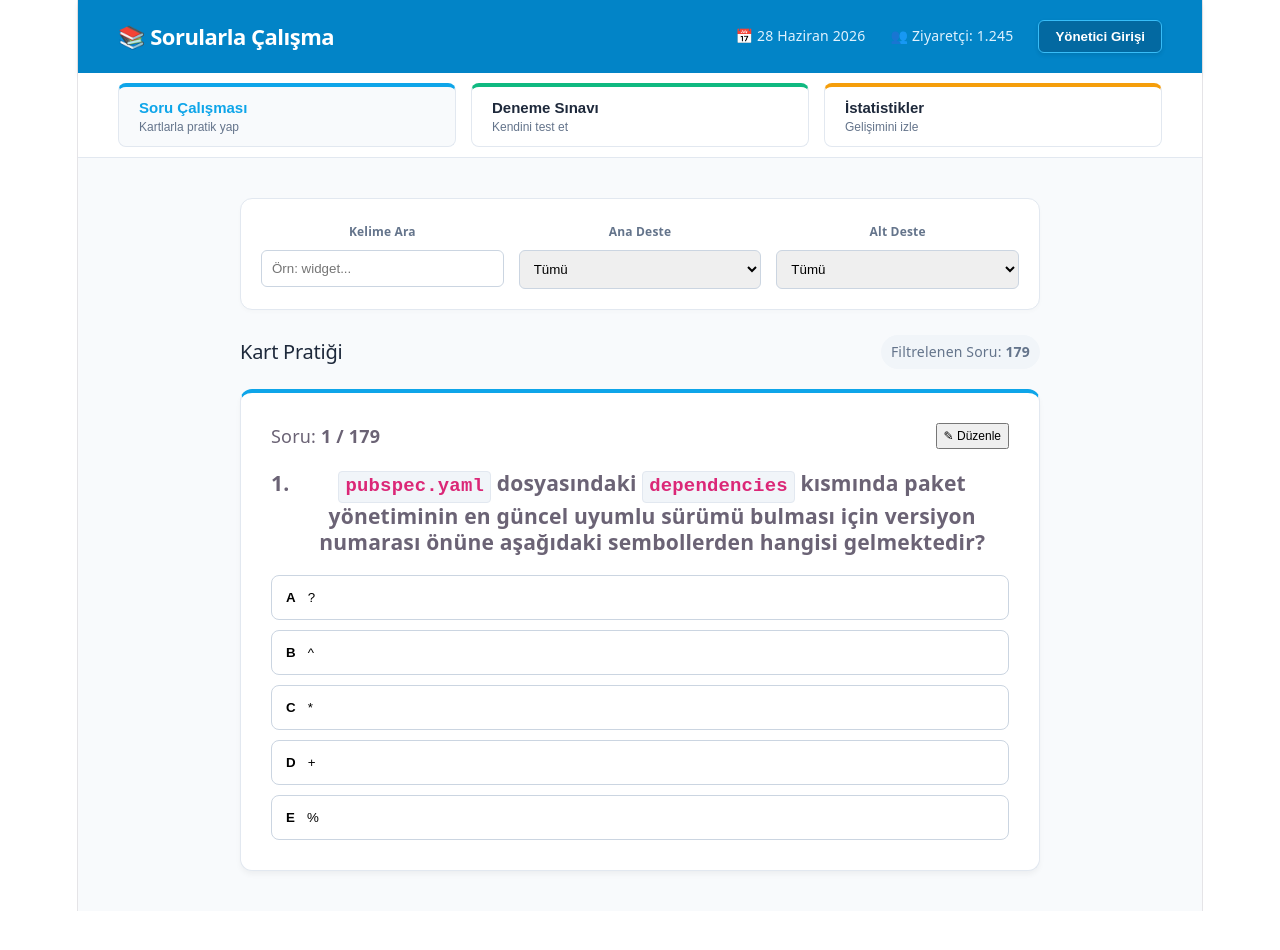
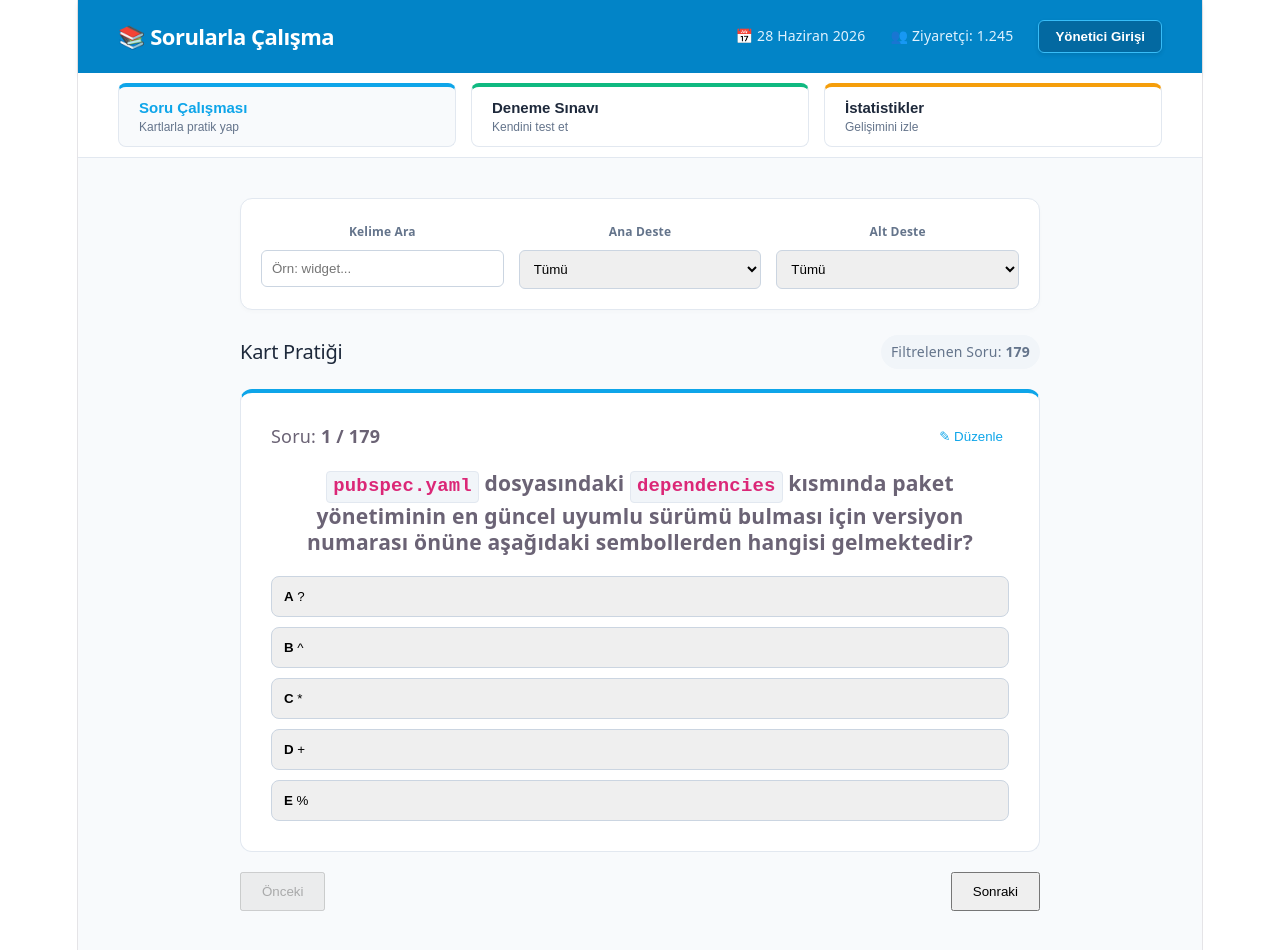
Before and after one commit to mgulaydr-svg/sorularla-calisma-react, a React (Vite) app: page / in a window 1280 px wide. Before the commit the page ends 911 px from the top, so only its background shows below. Built offline with nearby package versions, Linux system fonts and the light colour scheme.

Commit message:
question card

```diff
--- a/src/components/QuestionCard.jsx
+++ b/src/components/QuestionCard.jsx
@@ -3,57 +3,59 @@ import RichText from './RichText.jsx';
 
 function QuestionCard({ question, currentIndex, totalQuestions, selectedAnswer, onAnswer, onNext, onPrev }) {
   const [isEditing, setIsEditing] = useState(false);
+  const [formData, setFormData] = useState(question);
 
-  // Düzenleme modu aktifse form göster
+  const handleSave = () => {
+    // Burada question verisini güncelleme mantığı gelecek
+    console.log("Kaydedilen:", formData);
+    setIsEditing(false);
+  };
+
+  // Düzenleme Modu
   if (isEditing) {
     return (
-      <div style={{ padding: '20px', backgroundColor: '#fff', border: '2px solid #0ea5e9', borderRadius: '12px' }}>
-        <h3>Soruyu Düzenle</h3>
-        <textarea defaultValue={question.question} style={{ width: '100%', height: '80px', marginBottom: '10px' }} />
-        <button onClick={() => setIsEditing(false)} style={{ backgroundColor: '#0ea5e9', color: '#fff', padding: '10px 20px', border: 'none', borderRadius: '6px' }}>Kaydet</button>
+      <div style={{ padding: '25px', backgroundColor: '#fff', border: '2px solid #0ea5e9', borderRadius: '12px' }}>
+        <h3 style={{ marginTop: 0 }}>Soru Düzenleme</h3>
+        <label>Ana Deste:</label>
+        <input value={formData.largeDeck} onChange={(e) => setFormData({...formData, largeDeck: e.target.value})} style={{ width: '100%', marginBottom: '10px' }} />
+        <label>Soru:</label>
+        <textarea value={formData.question} onChange={(e) => setFormData({...formData, question: e.target.value})} style={{ width: '100%', height: '60px', marginBottom: '10px' }} />
+        <label>Açıklama:</label>
+        <textarea value={formData.explanation} onChange={(e) => setFormData({...formData, explanation: e.target.value})} style={{ width: '100%', height: '80px', marginBottom: '10px' }} />
+
+        <div style={{ display: 'flex', gap: '10px', marginTop: '15px' }}>
+          <button onClick={handleSave} style={{ backgroundColor: '#10b981', color: '#fff', border: 'none', padding: '10px 20px', borderRadius: '6px' }}>Kaydet</button>
+          <button onClick={() => setIsEditing(false)} style={{ backgroundColor: '#64748b', color: '#fff', border: 'none', padding: '10px 20px', borderRadius: '6px' }}>İptal</button>
+        </div>
       </div>
     );
   }
 
-  // Normal görünüm
+  // Normal Görünüm
   return (
-    <div style={{ marginTop: '20px', padding: '30px', border: '1px solid #e2e8f0', borderTop: '4px solid #0ea5e9', borderRadius: '12px', backgroundColor: '#fff', boxShadow: '0 4px 6px -1px rgba(0,0,0,0.05)' }}>
+    <div>
+      <div style={{ marginTop: '20px', padding: '30px', border: '1px solid #e2e8f0', borderTop: '4px solid #0ea5e9', borderRadius: '12px', backgroundColor: '#fff' }}>
+        <div style={{ display: 'flex', justifyContent: 'space-between', marginBottom: '15px' }}>
+          <span>Soru: <strong>{currentIndex + 1} / {totalQuestions}</strong></span>
+          <button onClick={() => setIsEditing(true)} style={{ cursor: 'pointer', border: 'none', background: 'none', color: '#0ea5e9' }}>✎ Düzenle</button>
+        </div>
 
-      <div style={{ display: 'flex', justifyContent: 'space-between', marginBottom: '15px' }}>
-        <span>Soru: <strong>{currentIndex + 1} / {totalQuestions}</strong></span>
-        <button onClick={() => setIsEditing(true)} style={{ fontSize: '12px', cursor: 'pointer' }}>✎ Düzenle</button>
+        <h3><RichText text={question.question} /></h3>
+
+        <div style={{ display: 'flex', flexDirection: 'column', gap: '10px' }}>
+          {['A', 'B', 'C', 'D', 'E'].map((letter) => (
+            <button key={letter} disabled={!!selectedAnswer} onClick={() => onAnswer(letter)} style={{ padding: '12px', textAlign: 'left', borderRadius: '8px', border: '1px solid #cbd5e1', cursor: selectedAnswer ? 'default' : 'pointer' }}>
+              <strong>{letter}</strong> {question.options[letter]}
+            </button>
+          ))}
+        </div>
       </div>
 
-      <h3 style={{ marginBottom: '20px', display: 'flex', gap: '6px' }}>
-        <span>{question.sourceNo}.</span>
-        <RichText text={question.question} />
-      </h3>
-
-      <div style={{ display: 'flex', flexDirection: 'column', gap: '10px' }}>
-        {['A', 'B', 'C', 'D', 'E'].map((letter) => {
-          const optionText = question.options[letter];
-          let buttonStyle = { padding: '14px', textAlign: 'left', borderRadius: '8px', border: '1px solid #cbd5e1', backgroundColor: '#fff', cursor: 'pointer', display: 'flex', gap: '12px' };
-
-          if (selectedAnswer) {
-            if (letter === question.correct) {
-              buttonStyle.backgroundColor = '#d4edda';
-              buttonStyle.borderColor = '#c3e6cb';
-            } else if (letter === selectedAnswer) {
-              buttonStyle.backgroundColor = '#f8d7da';
-              buttonStyle.borderColor = '#f5c6cb';
-            }
-          }
-
-          return (
-            <button key={letter} style={buttonStyle} disabled={!!selectedAnswer} onClick={() => onAnswer(letter)}>
-              <strong>{letter}</strong>
-              <span>{optionText || '—'}</span>
-            </button>
-          );
-        })}
+      {/* NAVİGASYON BUTONLARI (KARTIN DIŞINDA) */}
+      <div style={{ display: 'flex', justifyContent: 'space-between', marginTop: '20px' }}>
+        <button onClick={onPrev} disabled={currentIndex === 0} style={{ padding: '10px 20px' }}>Önceki</button>
+        <button onClick={onNext} disabled={currentIndex === totalQuestions - 1} style={{ padding: '10px 20px' }}>Sonraki</button>
       </div>
-
-      {/* ... Geri Bildirim ve Açıklama Alanı (Aynı kalacak) ... */}
     </div>
   );
 }
```
